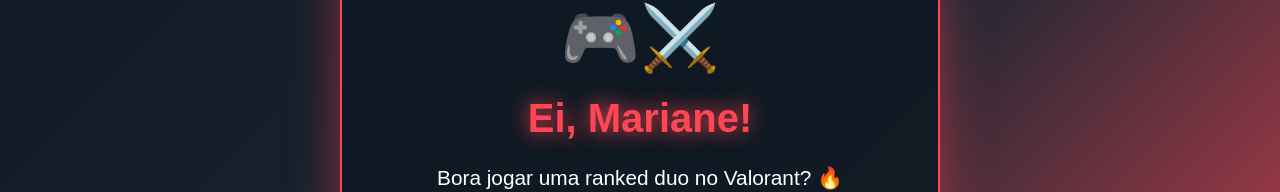
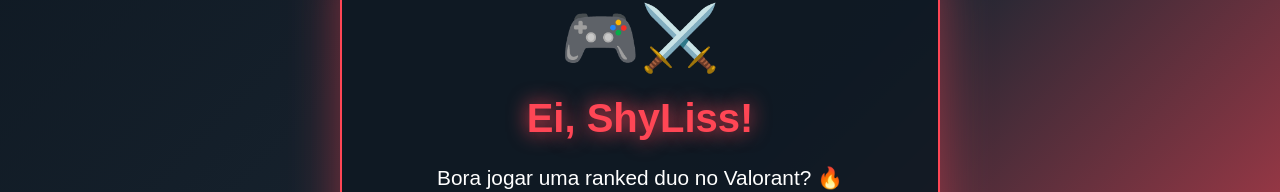
Before and after one commit to GabrielMoreiramaster/siteteste, a plain HTML site: page teste.html in a window 1280 px wide. Shown: the part 122-314 px from the top of the page. Drawn offline with nearby package versions, Linux system fonts and the light colour scheme.

Commit message:
Update teste.html

```diff
--- a/teste.html
+++ b/teste.html
@@ -191,7 +191,7 @@
 
     <div class="container">
         <div class="valorant-logo">🎮⚔️</div>
-        <h1>Ei, Mariane!</h1>
+        <h1>Ei, ShyLiss!</h1>
         <p>
             Bora jogar uma ranked duo no Valorant? 🔥<br>
             Prometo não tiltar!(Já você não tenho tanta certeza)
@@ -323,4 +323,5 @@
         }
     </script>
 </body>
+
 </html>
```
